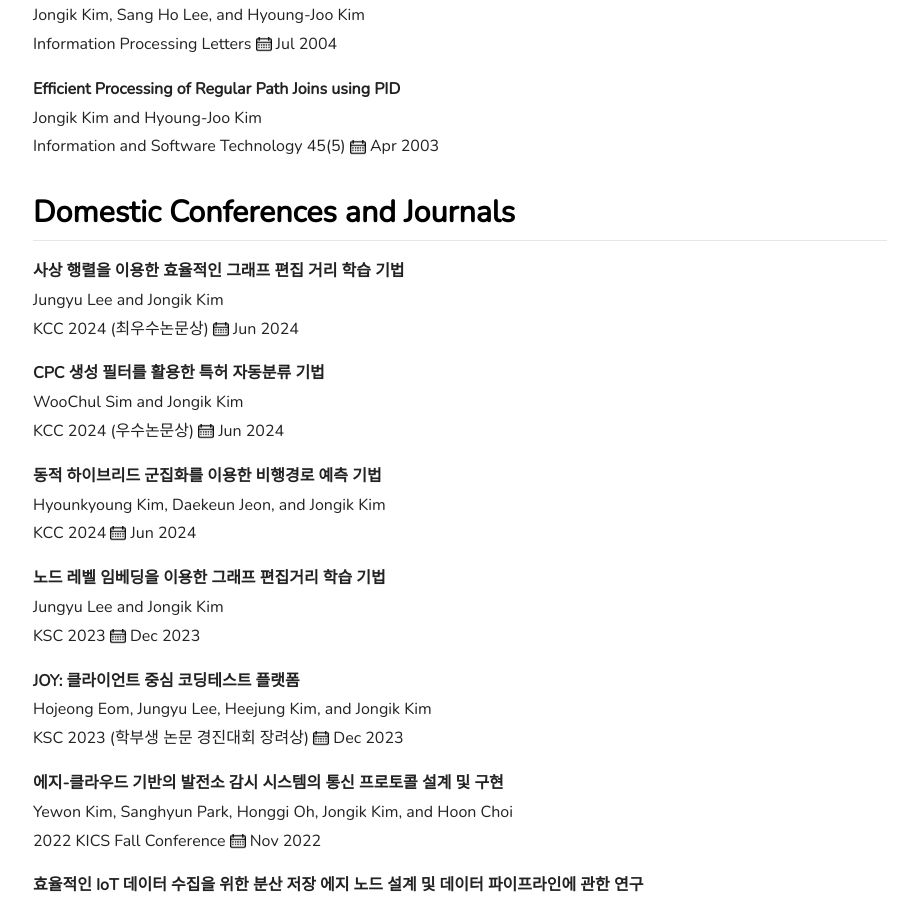
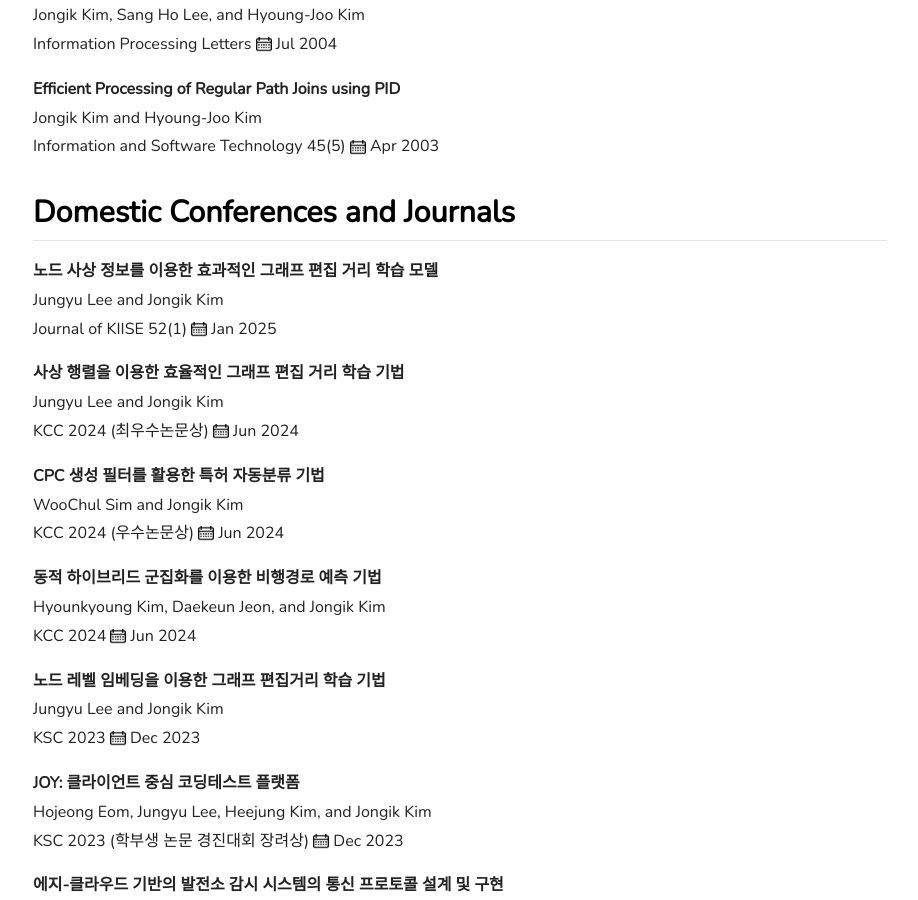
Before and after one commit to cnu-infolab/cnu-infolab.github.io, a Jekyll site: the page built from publications.md, in a window 1280 px wide and 900 px high, scrolled down 3123 px. Shown: the whole window, without its empty margins (180-1098 px from the left). Built offline with Jekyll 4.4.1, drawn with Linux system fonts in a browser that asks for light colours.

Commit message:
Update dpapers.yml

```diff
--- a/_data/dpapers.yml
+++ b/_data/dpapers.yml
@@ -1,3 +1,13 @@
+- year: 2025
+  month: Jan
+  title: "노드 사상 정보를 이용한 효과적인 그래프 편집 거리 학습 모델"
+  authors:
+    - Jungyu Lee
+    - Jongik Kim
+  num_authors: 2
+  publisher:
+    venue: "Journal of KIISE 52(1)"
+
 - year: 2024
   month: Jun
   note: "최우수논문상"
```
